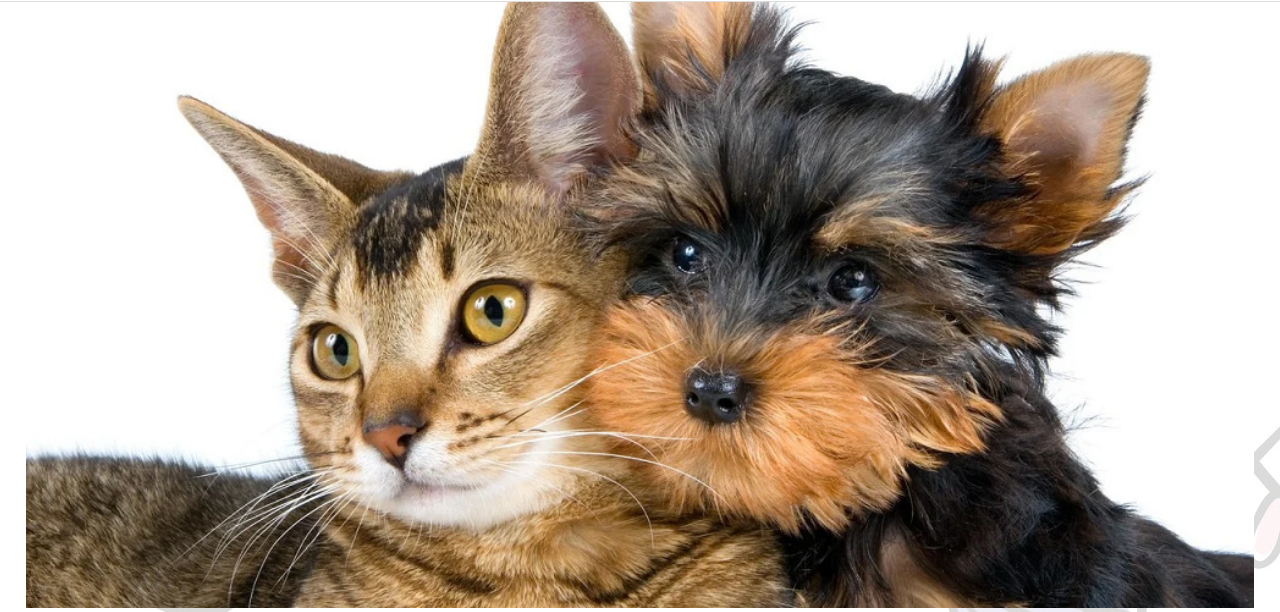
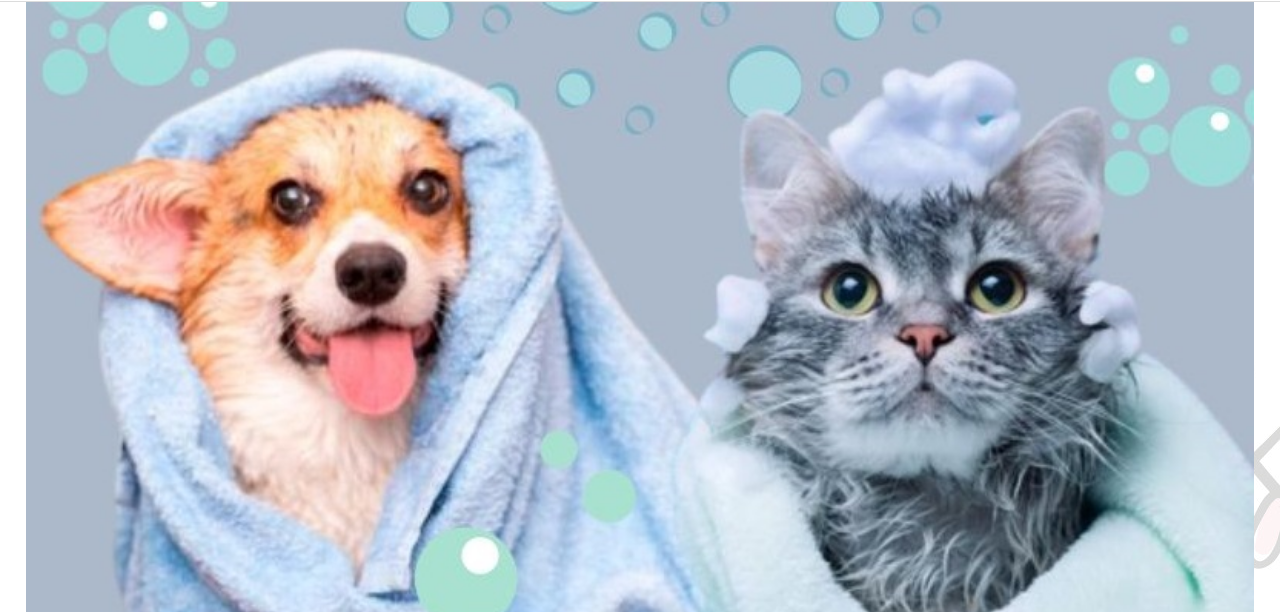
Before and after one commit to VeronicaCasarez/entregas-del-proyecto-coder, a website: page index.html in a window 1280 px wide. Shown: the part 59-671 px from the top of the page. Drawn offline with nearby package versions, Linux system fonts and the light colour scheme.

Commit message:
cambie imagen main

```diff
--- a/index.html
+++ b/index.html
@@ -83,7 +83,7 @@
 
     <main class="mainIndex" >
 
-            <img  class=" w-100" src="./imagen/imagen-gato-perro.jpg" alt="imagen perro y gato">
+            <img  class=" w-100" src="./imagen/img-perro-gato-ducha.jpg" alt="imagen perro y gato">
 
             <h2 class="tituloDelParrafo">¿Porque llevar tu mascota a la peluquería?</h2>
 
```
Also changed, not shown: imagen/img-perro-gato-ducha.jpg (added).
